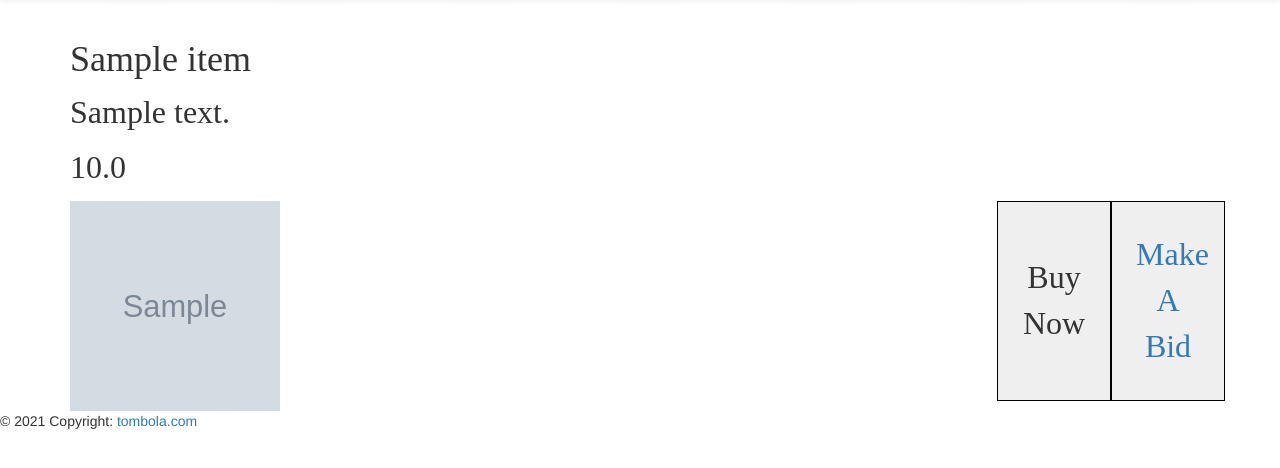
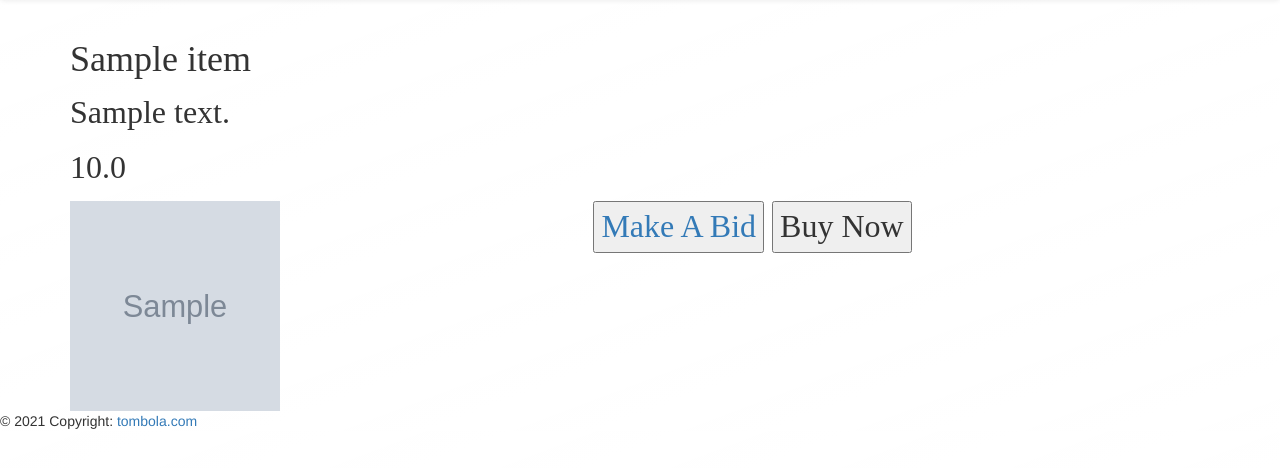
Before and after one commit to jonsteinar20/verklegt-namskei--2, a Django app: page /1 in a window 1280 px wide. Shown: the part 52-520 px from the top of the page. Run offline with Django 4.2, Linux system fonts and the light colour scheme; tables that the repository leaves empty hold one stand-in row (values such as "Sample post"); grey boxes marked "Sample" are stand-in pictures.

Commit message:
laga buy now og make bid takka

```diff
--- a/fire_sale/static/css/main.css
+++ b/fire_sale/static/css/main.css
@@ -109,20 +109,16 @@ img.item-img{
     font-family: "Apple Braille";
 }
 
-.buy-btn{
+/*.buy-btn{
     float: right;
     border: 1px solid black;
     padding: 10px 24px;
     width: 10%;
-    height: 200px;
-    display: block;
+    height: 150px;
+    display: inline-block;
     font-family: "Apple Braille";
 }
-.buy-btn text{
-    font-family: "Apple Braille";
-    font-size: xx-large;
-    text-align: center;
-}
+
 .bid-btn{
     float: right;
     border: 1px solid black;
@@ -130,7 +126,7 @@ img.item-img{
     width: 10%;
     height: 200px;
     display: block;
-}
+}*/
 
 .container item-img{
 
```
